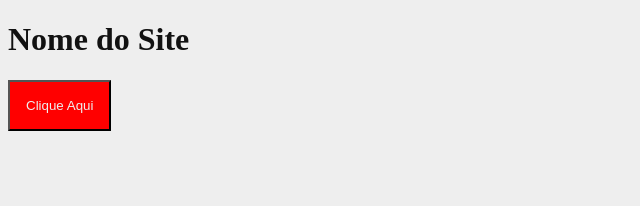
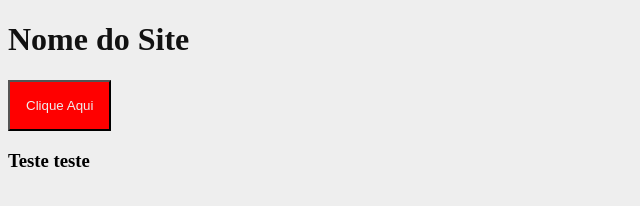
Before and after one commit to emmanuelmarcosdeoliveira/saas, a website: page source/index.html in a window 1280 px wide. Shown: the full height of the page, 0-640 px from the left. Drawn offline with Linux system fonts and the light colour scheme.

```diff
--- a/source/index.html
+++ b/source/index.html
@@ -15,6 +15,7 @@
     </div>
   </header>
   <button class="teste" type="button">Clique Aqui</button>
+  <h3>Teste teste</h3>
 </body>
 
 </html>
```
